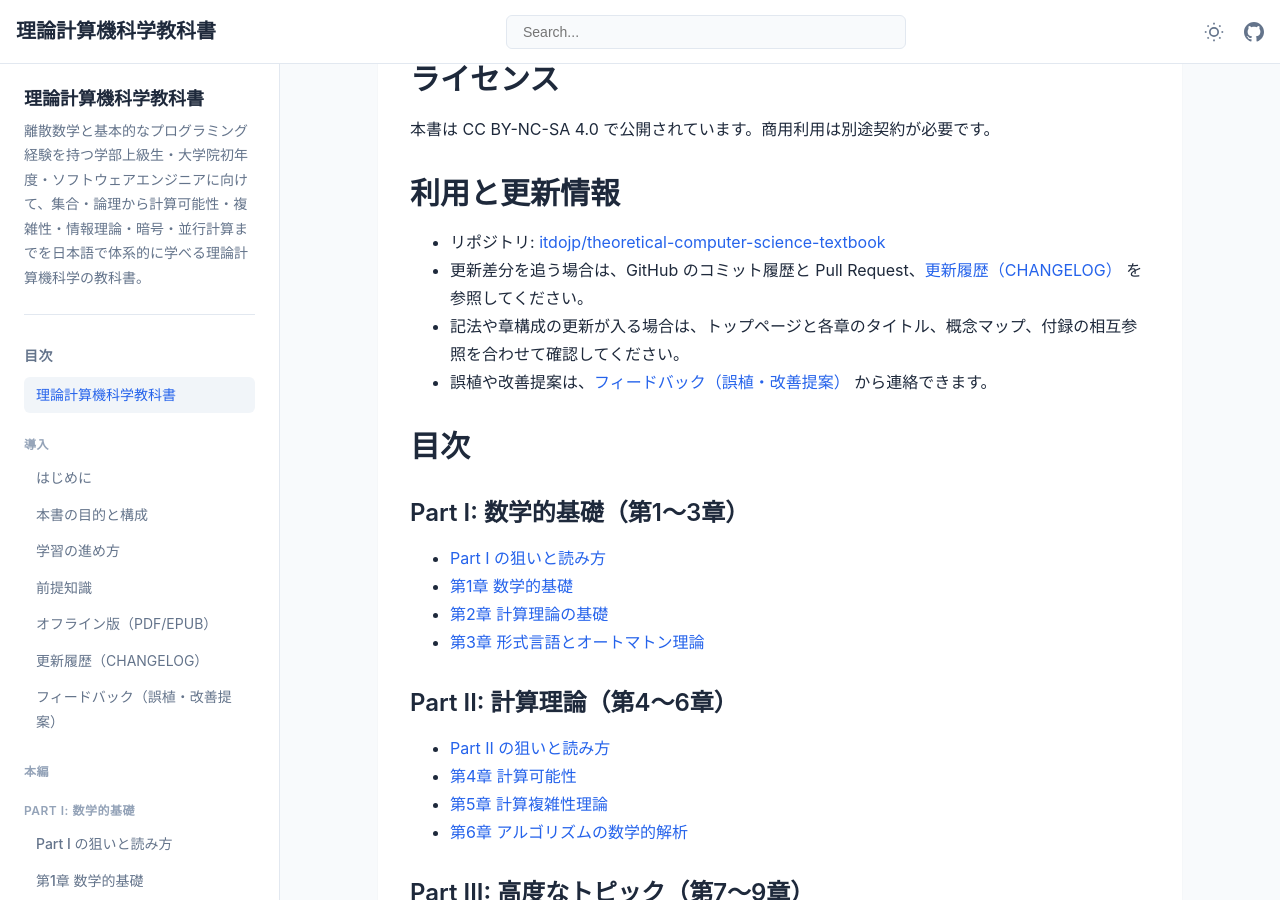
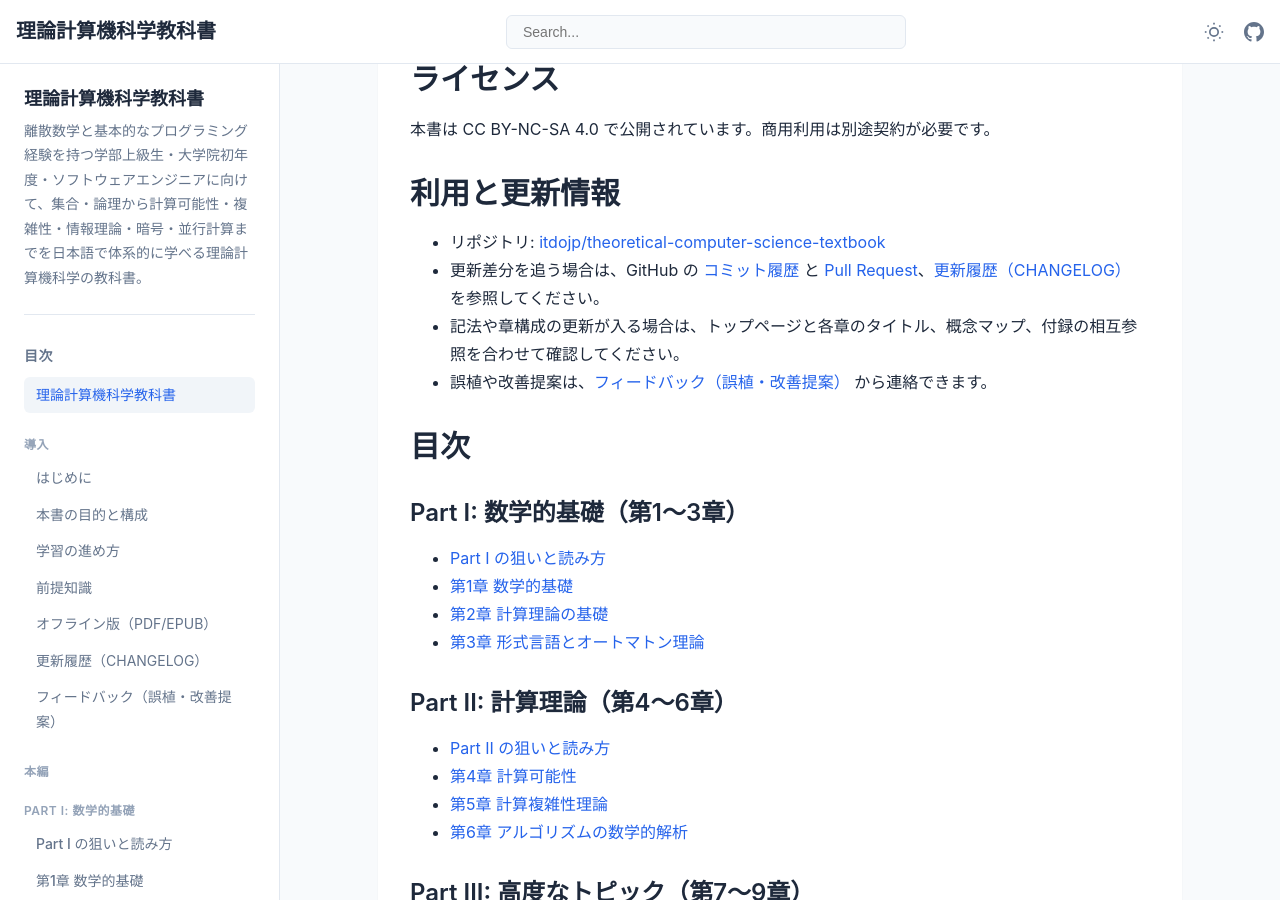
Before and after one commit to itdojp/theoretical-computer-science-textbook, a Jekyll site: the page built from docs/index.md, in a window 1280 px wide and 900 px high, scrolled down 1940 px. Built offline with Jekyll 4.4.1, drawn with Linux system fonts in a browser that asks for light colours; part of the change alters nothing that is shown.

```diff
--- a/docs/index.md
+++ b/docs/index.md
@@ -68,7 +68,7 @@ permalink: /
 ## 利用と更新情報
 
 - リポジトリ: [itdojp/theoretical-computer-science-textbook](https://github.com/itdojp/theoretical-computer-science-textbook)
-- 更新差分を追う場合は、GitHub のコミット履歴と Pull Request、[更新履歴（CHANGELOG）](changelog/) を参照してください。
+- 更新差分を追う場合は、GitHub の [コミット履歴](https://github.com/itdojp/theoretical-computer-science-textbook/commits/main/) と [Pull Request](https://github.com/itdojp/theoretical-computer-science-textbook/pulls)、[更新履歴（CHANGELOG）](changelog/) を参照してください。
 - 記法や章構成の更新が入る場合は、トップページと各章のタイトル、概念マップ、付録の相互参照を合わせて確認してください。
 - 誤植や改善提案は、[フィードバック（誤植・改善提案）](introduction/feedback/) から連絡できます。
 
```
